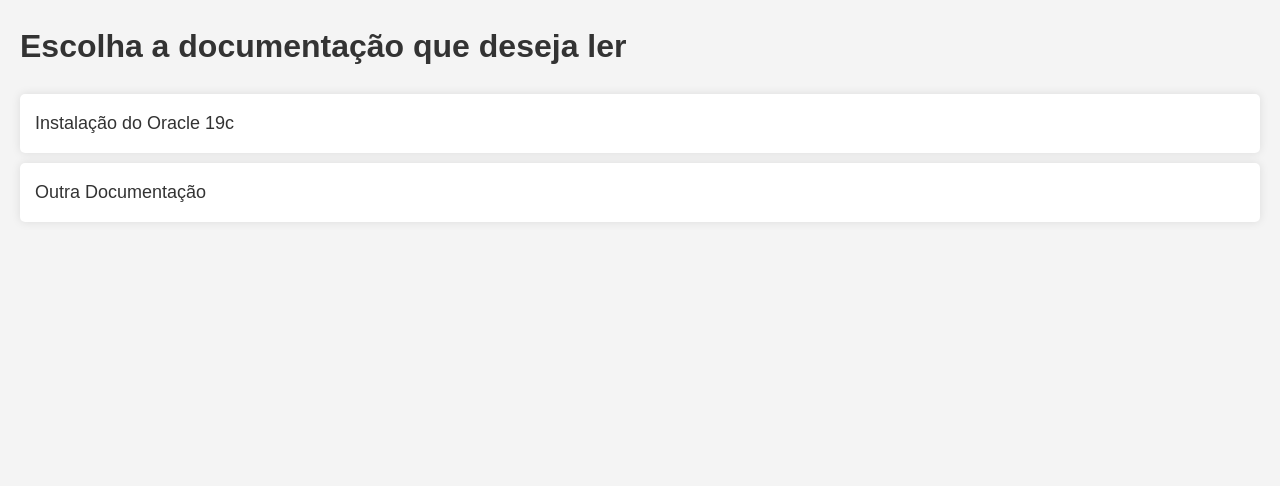
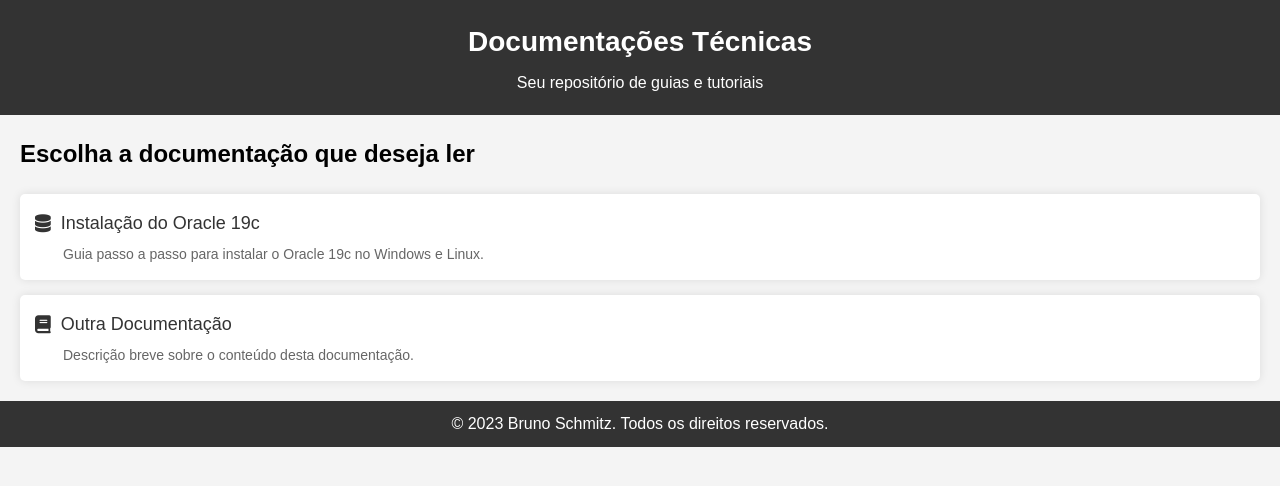
Before and after one commit to BrunoSchmitz-Portes/Stack-Schmitz, a plain HTML site: page index.html in a window 1280 px wide. Drawn offline with Linux system fonts and the light colour scheme.

Commit message:
Update index.html

```diff
--- a/index.html
+++ b/index.html
@@ -4,21 +4,71 @@
     <meta charset="UTF-8">
     <meta name="viewport" content="width=device-width, initial-scale=1.0">
     <title>Documentações Técnicas</title>
+    <link rel="stylesheet" href="https://cdnjs.cloudflare.com/ajax/libs/font-awesome/6.0.0/css/all.min.css">
     <style>
-        body { font-family: Arial, sans-serif; line-height: 1.6; margin: 20px; background-color: #f4f4f4; }
-        h1 { color: #333; }
-        .menu { list-style-type: none; padding: 0; }
-        .menu li { background: #ffffff; margin: 10px 0; padding: 15px; border-radius: 5px; box-shadow: 0 0 10px rgba(0,0,0,0.1); }
-        .menu a { color: #333; text-decoration: none; font-size: 18px; }
+        body { font-family: Arial, sans-serif; line-height: 1.6; margin: 0; background-color: #f4f4f4; }
+        header { background-color: #333; color: #fff; padding: 20px; text-align: center; }
+        h1 { margin: 0; font-size: 28px; }
+        header p { margin: 5px 0 0; font-size: 16px; }
+        .menu { list-style-type: none; padding: 0; margin: 20px; }
+        .menu li { background: #ffffff; margin: 15px 0; padding: 15px; border-radius: 5px; box-shadow: 0 0 10px rgba(0,0,0,0.1); }
+        .menu a { color: #333; text-decoration: none; font-size: 18px; display: flex; align-items: center; }
         .menu a:hover { text-decoration: underline; }
+        .menu i { margin-right: 10px; }
+        .menu p { margin: 5px 0 0 28px; font-size: 14px; color: #666; }
+        footer { background-color: #333; color: #fff; text-align: center; padding: 10px; margin-top: 20px; }
+        footer p { margin: 0; }
+        .back-to-top { position: fixed; bottom: 20px; right: 20px; background-color: #333; color: #fff; padding: 10px; border-radius: 50%; text-decoration: none; display: none; }
+        .back-to-top.show { display: block; }
+        @media (max-width: 600px) {
+            body { margin: 10px; }
+            h1 { font-size: 24px; }
+            .menu li { padding: 10px; }
+            .menu a { font-size: 16px; }
+        }
     </style>
 </head>
 <body>
-    <h1>Escolha a documentação que deseja ler</h1>
+    <header>
+        <h1>Documentações Técnicas</h1>
+        <p>Seu repositório de guias e tutoriais</p>
+    </header>
+
+    <h2 style="margin: 20px;">Escolha a documentação que deseja ler</h2>
     <ul class="menu">
-        <li><a href="https://brunoschmitz-portes.github.io/documentacoes-oracle/instalar_oracle_19c.html" target="_blank">Instalação do Oracle 19c</a></li>
-        <li><a href="outra_documentacao.html" target="_blank">Outra Documentação</a></li>
+        <li>
+            <a href="https://brunoschmitz-portes.github.io/documentacoes-oracle/instalar_oracle_19c.html" target="_blank">
+                <i class="fas fa-database"></i> Instalação do Oracle 19c
+            </a>
+            <p>Guia passo a passo para instalar o Oracle 19c no Windows e Linux.</p>
+        </li>
+        <li>
+            <a href="outra_documentacao.html" target="_blank">
+                <i class="fas fa-book"></i> Outra Documentação
+            </a>
+            <p>Descrição breve sobre o conteúdo desta documentação.</p>
+        </li>
         <!-- Adicione mais links para outras documentações -->
     </ul>
+
+    <footer>
+        <p>&copy; 2023 Bruno Schmitz. Todos os direitos reservados.</p>
+    </footer>
+
+    <a href="#" class="back-to-top" id="backToTop">
+        <i class="fas fa-arrow-up"></i>
+    </a>
+
+    <script>
+        // Script para mostrar/esconder o botão "Voltar ao topo"
+        const backToTopButton = document.getElementById('backToTop');
+        window.addEventListener('scroll', () => {
+            if (window.scrollY > 300) {
+                backToTopButton.classList.add('show');
+            } else {
+                backToTopButton.classList.remove('show');
+            }
+        });
+    </script>
 </body>
 </html>
```
